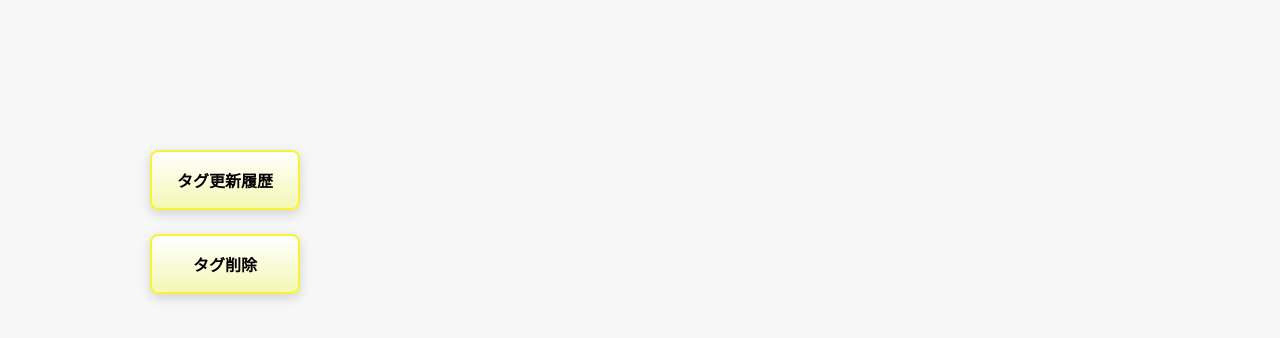
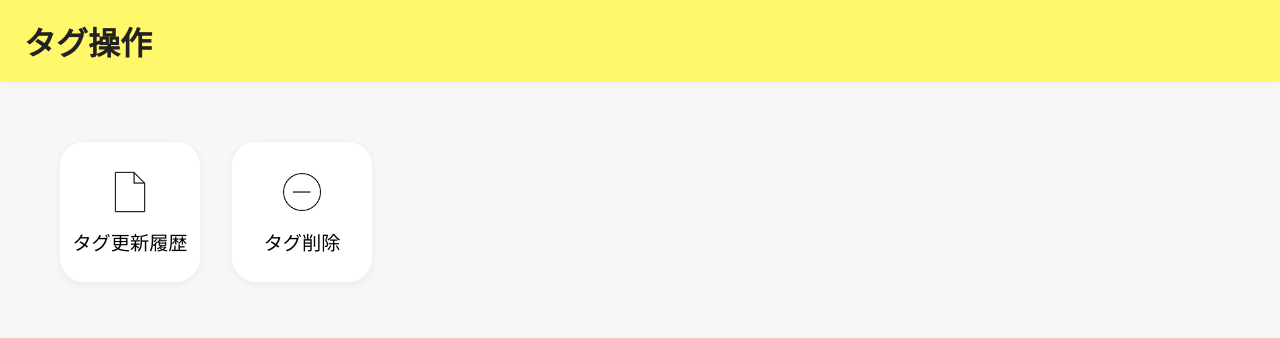
Before and after one commit to 38022/P3Icontrol, a Vue app: page /tag in a window 1280 px wide. Shown: the top 338 px of the page. Built offline with nearby package versions, Linux system fonts and the light colour scheme.

Commit message:
タグ操作ページのデザイン修正

```diff
--- a/src/components/TagControl.vue
+++ b/src/components/TagControl.vue
@@ -1,34 +1,82 @@
 <template>
-  <div class="button-group">
-    <button @click="$router.push('/tag/history')">タグ更新履歴</button>
-    <!-- <button @click="$router.push('/tag/add')">タグ追加</button>
-    <button @click="$router.push('/tag/change')">タグ変更</button> -->
-    <button @click="$router.push('/tag/delete')">タグ削除</button>
+  <div class="tag-control-page">
+    <div class="header">
+      <h2 class="title">タグ操作</h2>
+    </div>
+    <div class="button-group">
+      <button class="menu-item" @click="$router.push('/tag/history')">
+        <img src="@/assets/log_icon.png" alt="タグ更新履歴" />
+        <span>タグ更新履歴</span>
+      </button>
+      <button class="menu-item" @click="$router.push('/tag/delete')">
+        <img src="@/assets/delete_icon.png" alt="タグ削除" />
+        <span>タグ削除</span>
+      </button>
+    </div>
   </div>
 </template>
 
 <style scoped>
+.tag-control-page {
+  min-height: 100vh;
+  background: #f7f7f7;
+  display: flex;
+  flex-direction: column;
+  width: 100%;
+}
+
+.header {
+  margin: 0;
+  padding: 0;
+  width: 100%;
+}
+
+.title {
+  width: 100%;
+  background: #fff86a;
+  color: #222;
+  font-size: 2rem;
+  font-weight: bold;
+  margin: 0;
+  padding: 18px 0 18px 24px;
+  border-radius: 0;
+  box-sizing: border-box;
+  box-shadow: 0 2px 8px rgba(0,0,0,0.04);
+  text-align: left;
+}
+
 .button-group {
   display: flex;
+  flex-direction: row;
+  gap: 32px;
+  align-items: flex-start;
+  margin-left: 60px;
+  margin-top: 60px;
+}
+
+.menu-item {
+  display: flex;
   flex-direction: column;
-  gap: 24px;
-  align-items: flex-start;
-  margin-left: 150px;
-  margin-top: 150px;
+  align-items: center;
+  width: 140px;
+  height: 140px;
+  background: #fff;
+  border-radius: 24px;
+  box-shadow: 0 2px 8px rgba(0,0,0,0.06);
+  justify-content: center;
+  font-size: 1.2rem;
+  font-weight: 500;
+  gap: 12px;
+  border: none;
+  cursor: pointer;
+  transition: box-shadow 0.2s, background 0.2s;
 }
-.button-group button {
-  width: 150px;
-  height: 60px;
-  font-size: 1rem;
-  font-weight: bold;
-  background: linear-gradient(180deg, #fff 0%, #f4f8b4 100%);
-  border: 2px solid #f8f433;
-  border-radius: 8px;
-  box-shadow: 0 4px 12px rgba(0,0,0,0.15);
-  transition: box-shadow 0.2s;
+.menu-item:hover {
+  box-shadow: 0 4px 16px rgba(0,0,0,0.12);
+  background: #fffbe0;
 }
-.button-group button:hover {
-  box-shadow: 0 6px 18px rgba(0,0,0,0.25);
-  background: linear-gradient(180deg, #f8f8f8 0%, #ffff7c 100%);
+.menu-item img {
+  width: 48px;
+  height: 48px;
 }
 </style>
```
Also changed, not shown: src/assets/delete_icon.png (added).
